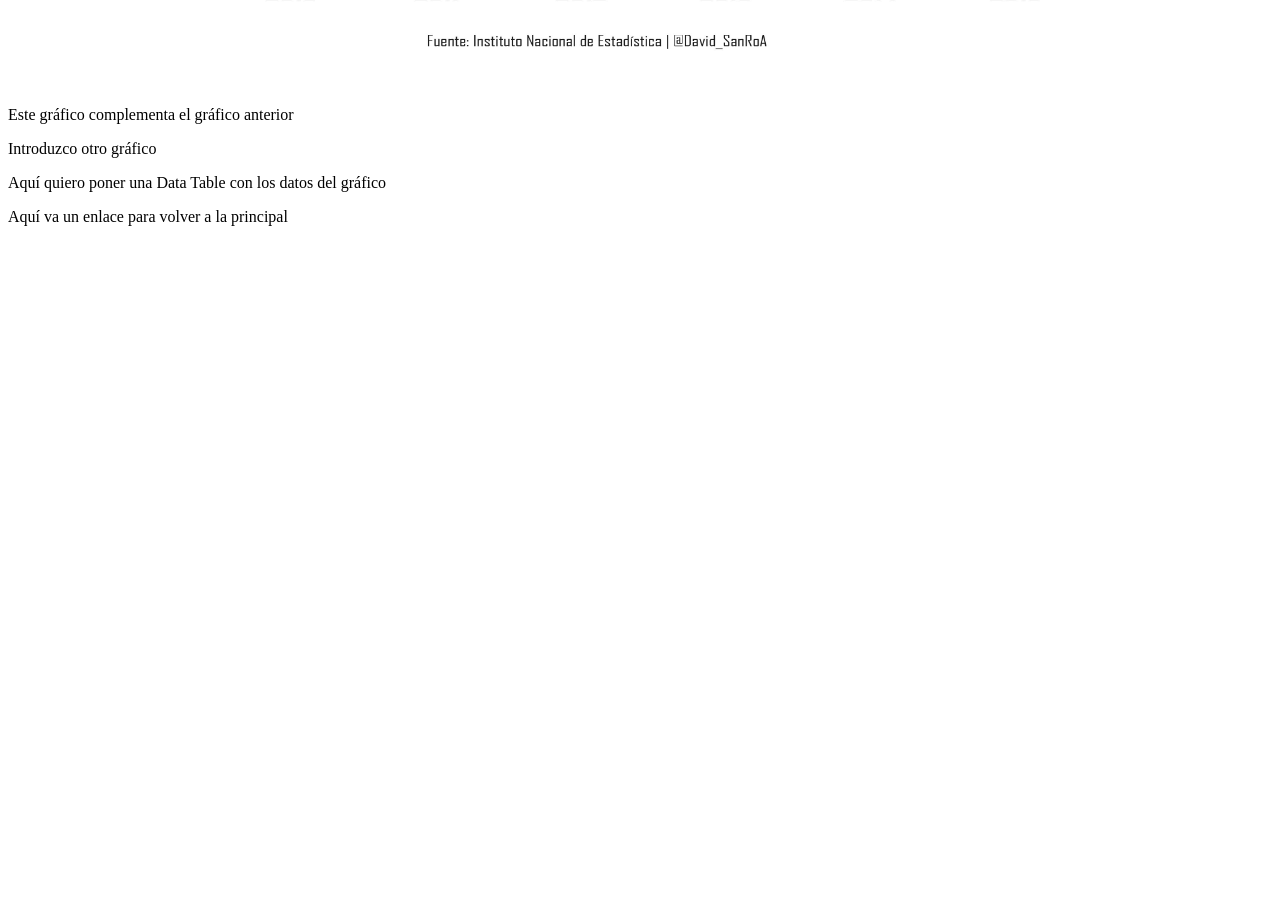
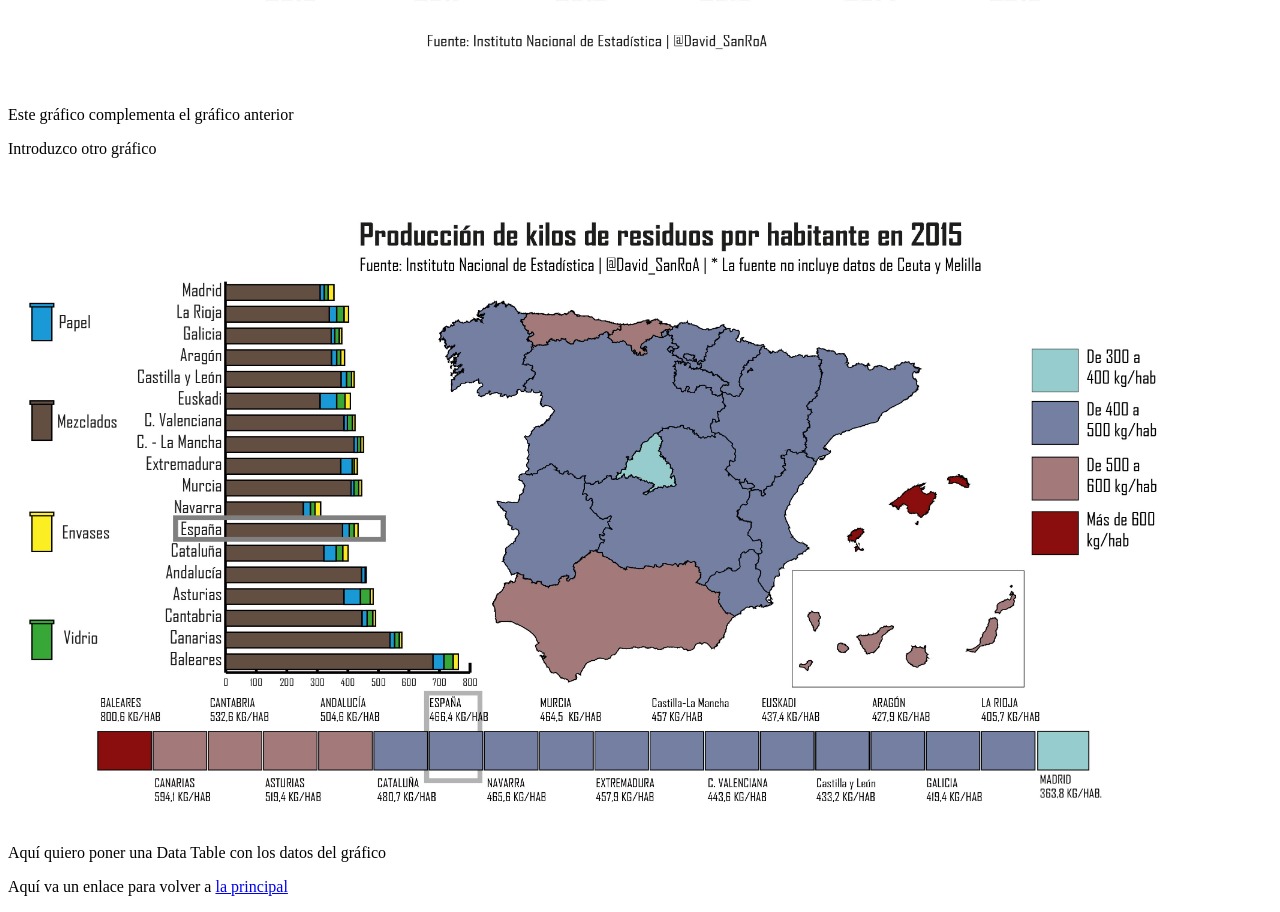
Before and after one commit to DavidSanroa/reporweb.github.io, a plain HTML site: page Datos/index.html in a window 1280 px wide. Shown: the part 648-1560 px from the top of the page. Before the commit the page ends 890 px from the top, so only its background shows below. Drawn offline with Linux system fonts and the light colour scheme; files whose address does not match are found by name.

Commit message:
foto en web portada

```diff
--- a/Datos/index.html
+++ b/Datos/index.html
@@ -17,11 +17,11 @@
 
 		<p>Introduzco otro gráfico</p>
 
-
+		<img width="1200" height="650" src="file:///C:/Users/La%20cueva%20del%20rio/Desktop/reporweb/Datos/Residuos-digital-nuevo-02.jpg" alt="Producción_residuos_habitante" title="mapa_producción_residuos_habitante" />
 
 		<p>Aquí quiero poner una Data Table con los datos del gráfico</p>
 
-		<p>Aquí va un enlace para volver a <a src="/reporweb/index.html"> la principal </a></p>
+		<p>Aquí va un enlace para volver a <a href="file:///C:/Users/La%20cueva%20del%20rio/Desktop/reporweb/index.html"> la principal </a></p>
 
 
 	</body>
```
Also changed, not shown: index.html (+5 -1 lines), 1 other file.
